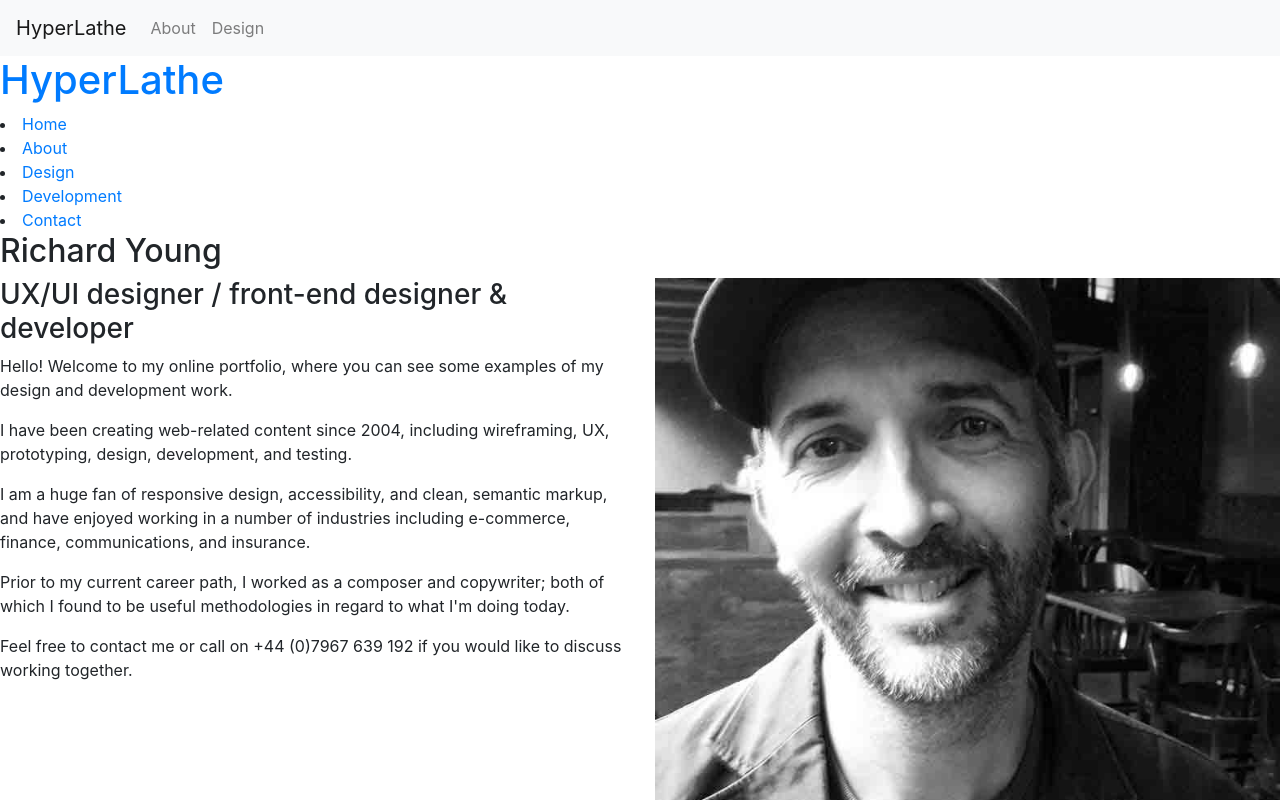
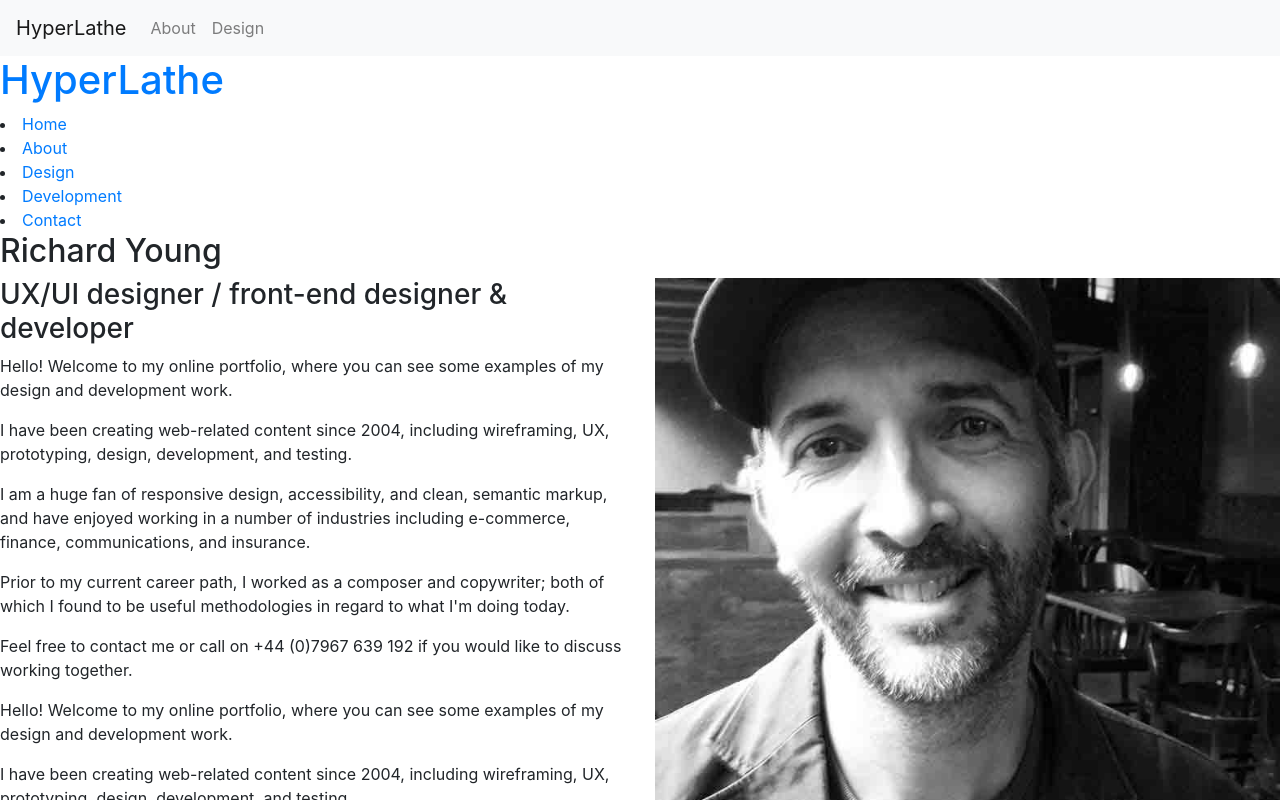
Before and after one commit to HyperLathe/hyperlathe_2019, a React (Create React App) app: page / in a window 1280 px wide. Shown: the top 800 px of the page. Built offline with nearby package versions, Linux system fonts and the light colour scheme.

Commit message:
suggestions

```diff
--- a/src/Home.js
+++ b/src/Home.js
@@ -14,11 +14,21 @@ function Home() {
       <div className="row">
         <div className="col-xs-12 col-sm-6 col-md-6">
           <h3>{pageData.headline}</h3>
+          {/* This could be done with a loop. for example see below: */}
+
+          {/* version without a loop */}
           <p>{pageData.bodycopy[0]}</p>
           <p>{pageData.bodycopy[1]}</p>
           <p>{pageData.bodycopy[2]}</p>
           <p>{pageData.bodycopy[3]}</p>
           <p>{pageData.bodycopy[4]}</p>
+
+          {/* Version with a loop */}
+          {
+            pageData.bodycopy.map(copy => (
+              <p>{copy}</p>
+            ))
+          }
         </div>
         <div className="col-xs-12 col-sm-6 col-md-6">
           <img src={ProfilePic} className="img-fluid" alt="Richard" />
```
